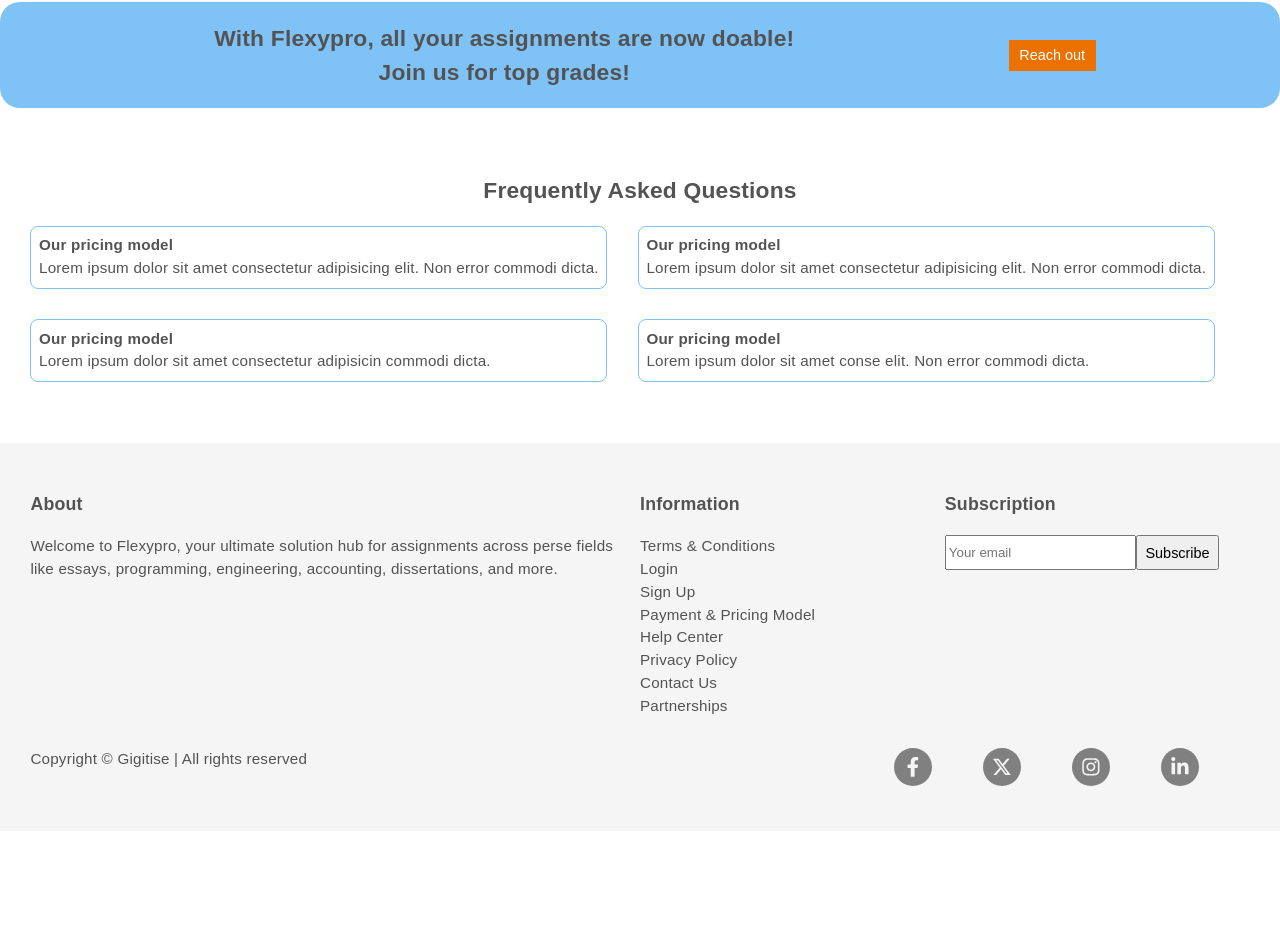
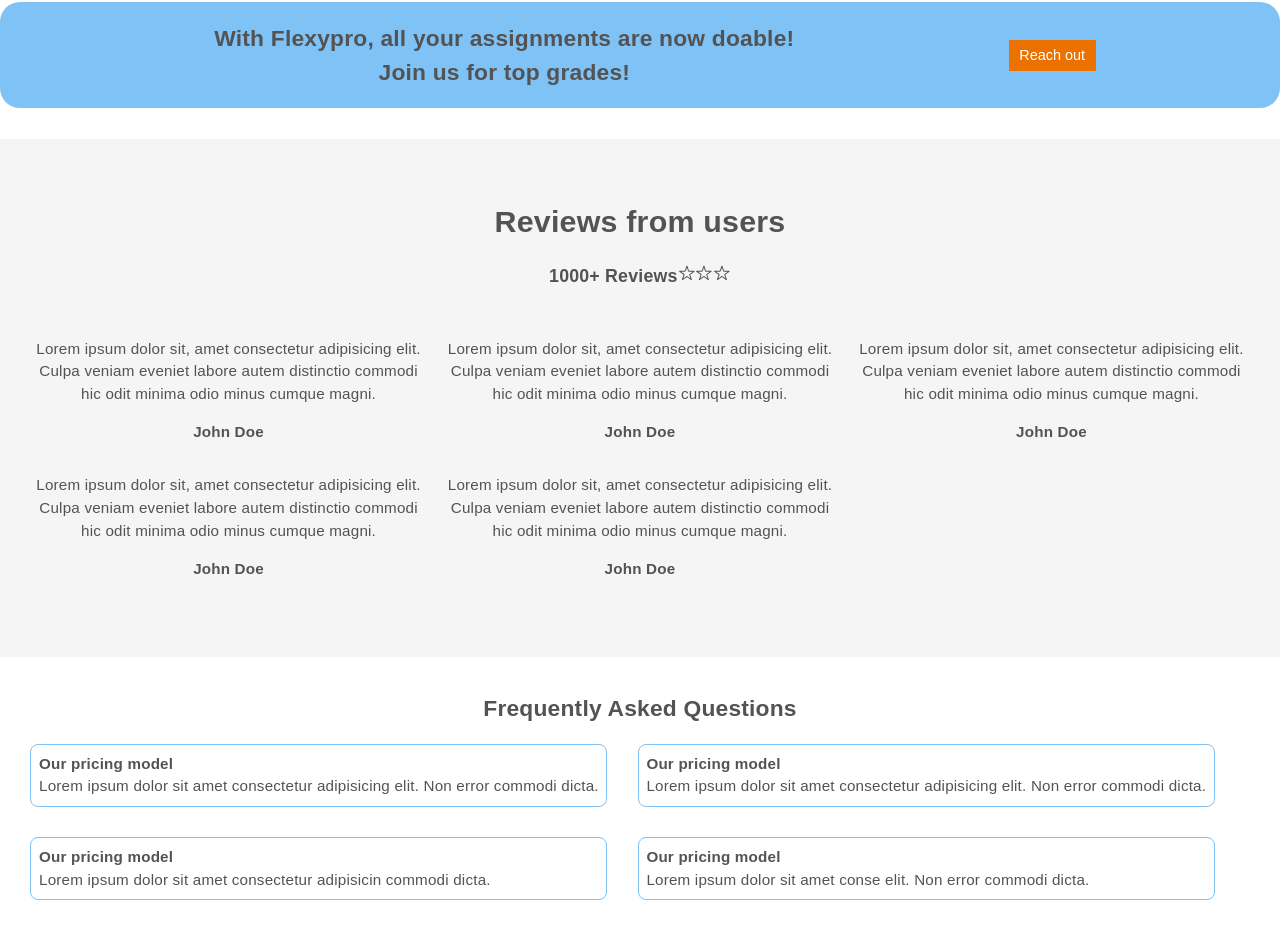
Before and after one commit to Gigitise/landing-page, a React (Vite) app: page / in a window 1280 px wide. Shown: the part 1332-2268 px from the top of the page. Before the commit the page ends 2163 px from the top, so only its background shows below. Built offline with nearby package versions, Linux system fonts and the light colour scheme.

Commit message:
Add Reviews section

```diff
--- /dev/null
+++ b/src/components/reviews/Reviews.jsx
@@ -0,0 +1,42 @@
+import { IoIosStarOutline } from "react-icons/io";
+import "./reviews.css"
+
+const Reviews = () =>{
+    return(
+        <div className="reviews-container">
+            <div>
+                <h1>Reviews from users</h1>
+                <h3>1000+ Reviews
+                    <span>
+                        <IoIosStarOutline />
+                        <IoIosStarOutline />
+                        <IoIosStarOutline />
+                    </span>
+                </h3>
+            </div>
+            <div className="reviews">
+                <div className="review">
+                    <p>Lorem ipsum dolor sit, amet consectetur adipisicing elit. Culpa veniam eveniet labore autem distinctio commodi hic odit minima odio minus cumque magni.</p>
+                    <article>John Doe</article>
+                </div>
+                <div className="review">
+                    <p>Lorem ipsum dolor sit, amet consectetur adipisicing elit. Culpa veniam eveniet labore autem distinctio commodi hic odit minima odio minus cumque magni.</p>
+                    <article>John Doe</article>
+                </div>
+                <div className="review">
+                    <p>Lorem ipsum dolor sit, amet consectetur adipisicing elit. Culpa veniam eveniet labore autem distinctio commodi hic odit minima odio minus cumque magni.</p>
+                    <article>John Doe</article>
+                </div>
+                <div className="review">
+                    <p>Lorem ipsum dolor sit, amet consectetur adipisicing elit. Culpa veniam eveniet labore autem distinctio commodi hic odit minima odio minus cumque magni.</p>
+                    <article>John Doe</article>
+                </div>
+                <div className="review">
+                    <p>Lorem ipsum dolor sit, amet consectetur adipisicing elit. Culpa veniam eveniet labore autem distinctio commodi hic odit minima odio minus cumque magni.</p>
+                    <article>John Doe</article>
+                </div>
+            </div>
+        </div>
+    )
+}
+export default Reviews;
--- /dev/null
+++ b/src/components/reviews/reviews.css
@@ -0,0 +1,48 @@
+.reviews-container{
+    width: 100%;
+    display: flex;
+    flex-direction: column;
+    align-items: center;
+    padding: 4rem  0;
+    background-color: #f5f5f5;
+}
+.reviews-container h3{
+    display: flex;
+    justify-content: center;
+    align-items: center;
+}
+
+.reviews{
+    display: grid;
+    grid-template-columns: 1fr ;
+    gap: 1rem;
+    padding: 1rem 2rem;
+    justify-items: center;
+}
+
+.review {
+    display: flex;
+    flex-direction: column;
+    align-items: center;
+    min-width: 150px;
+}
+
+.review p{
+    text-align: center;
+}
+
+.review article{
+    font-weight: 600;
+}
+
+@media (min-width: 768px) {
+  .reviews {
+    grid-template-columns: repeat(2, 1fr);
+  }
+}
+
+@media (min-width: 1024px) {
+  .reviews {
+    grid-template-columns: repeat(3, 1fr);
+  }
+}
--- a/src/pages/body/Body.jsx
+++ b/src/pages/body/Body.jsx
@@ -1,5 +1,6 @@
 import './body.css';
 import Steps from '../../components/steps/Steps';
+import Reviews from '../../components/reviews/Reviews';
 import Faq from '../../components/faq/Faq';
 import { useNavigate } from 'react-router-dom'
 import { Link } from 'react-router-dom';
@@ -46,6 +47,7 @@
                 </div>
                 <button>Reach out</button>
             </div>
+            <Reviews/>
             <Faq />
             <br />
             <br />
```
